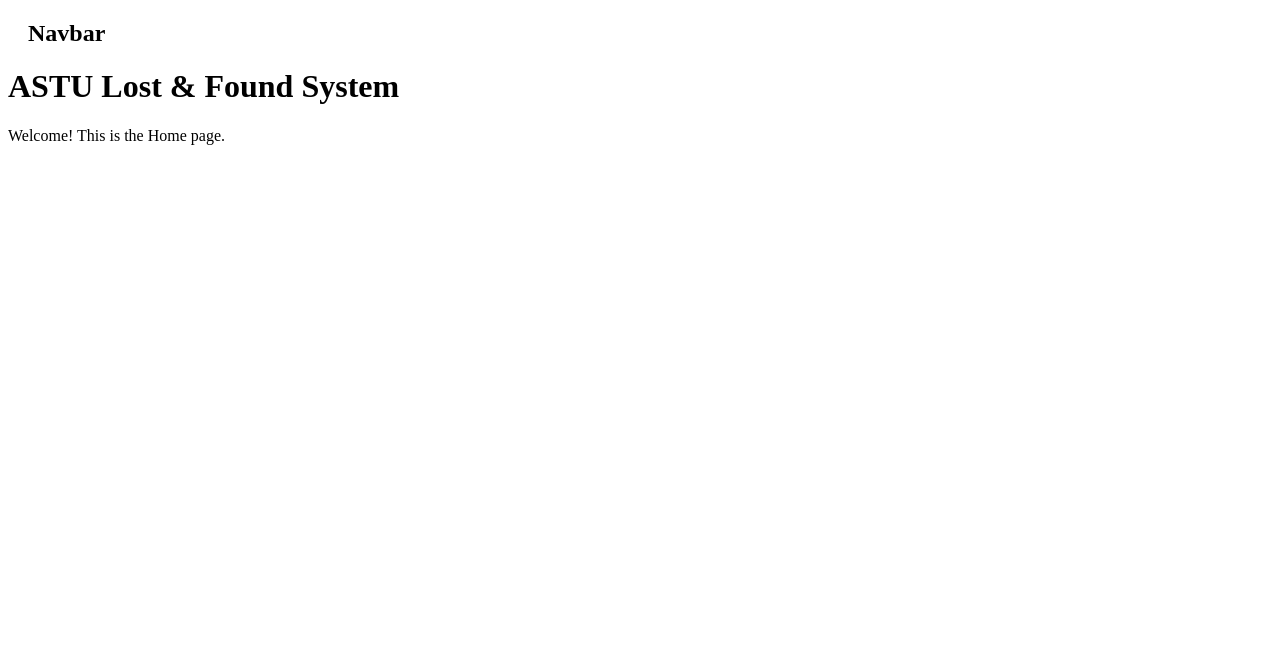
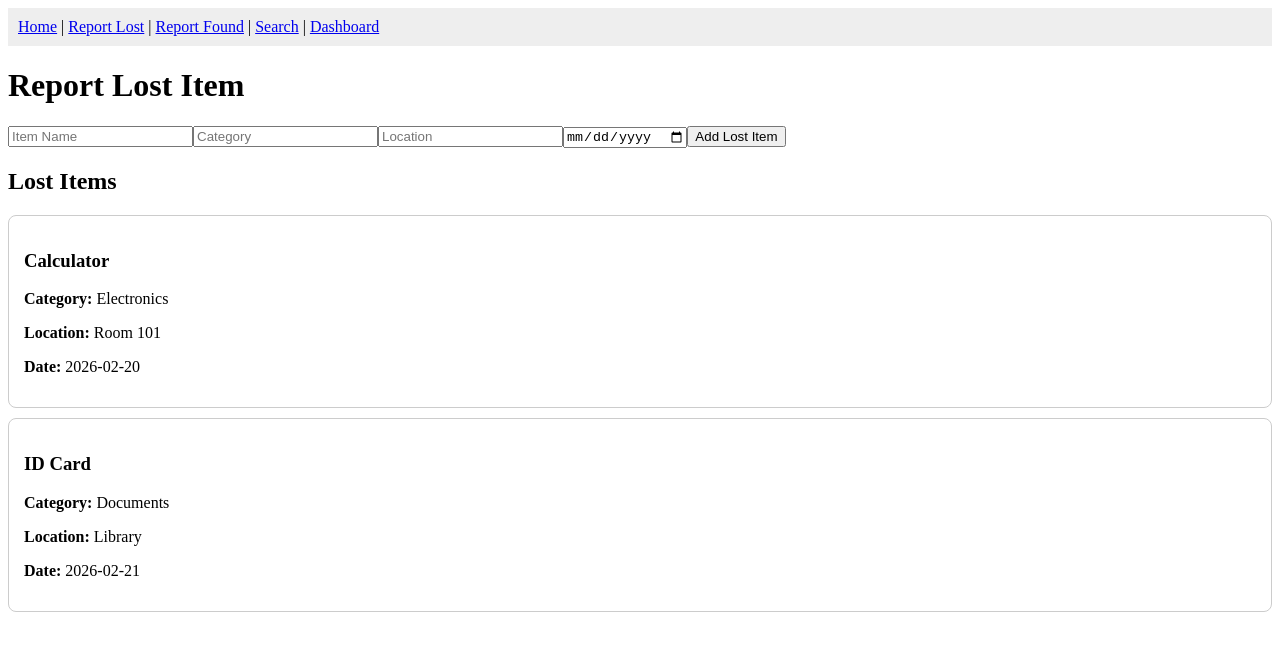
Before and after one commit to babaty73/lost-and-found, a React (Vite) app: page /Reportlost in a window 1280 px wide. Shown: the top 650 px of the page. Built offline with nearby package versions, Linux system fonts and the light colour scheme.

Commit message:
Add React Router setup and Navbar navigation

```diff
--- a/package.json
+++ b/package.json
@@ -10,14 +10,12 @@
     "preview": "vite preview"
   },
   "dependencies": {
-    "react": "^19.2.0",
-    "react-dom": "^19.2.0",
+    "react": "^18.2.0",
+    "react-dom": "^18.2.0",
     "react-router-dom": "^7.13.1"
   },
   "devDependencies": {
     "@eslint/js": "^9.39.1",
-    "@types/react": "^19.2.7",
-    "@types/react-dom": "^19.2.3",
     "@vitejs/plugin-react": "^5.1.1",
     "eslint": "^9.39.1",
     "eslint-plugin-react-hooks": "^7.0.1",
--- a/src/App.jsx
+++ b/src/App.jsx
@@ -1,12 +1,23 @@
+import { Routes, Route } from "react-router-dom";
 import Navbar from "./components/Navbar";
 import Home from "./pages/Home";
+import ReportLost from "./pages/ReportLost";
+import ReportFound from "./pages/ReportFound";
+import Search from "./pages/Search";
+import Dashboard from "./pages/Dashboard";
 
 function App() {
   return (
-    <div>
+    <>
       <Navbar />
-      <Home />
-    </div>
+      <Routes>
+        <Route path="/" element={<Home />} />
+        <Route path="/Reportlost" element={<ReportLost />} />
+        <Route path="/Reportfound" element={<ReportFound />} />
+        <Route path="/Search" element={<Search />} />
+        <Route path="/Dashboard" element={<Dashboard />} />
+      </Routes>
+    </>
   );
 }
 
--- a/src/components/ItemCard.jsx
+++ b/src/components/ItemCard.jsx
@@ -0,0 +1,18 @@
+function ItemCard({ item }) {
+  return (
+    <div style={{
+      border: "1px solid #ccc",
+      padding: "15px",
+      margin: "10px 0",
+      borderRadius: "8px"
+    }}>
+      <h3>{item.name}</h3>
+      <p><strong>Category:</strong> {item.category}</p>
+      <p><strong>Location:</strong> {item.location}</p>
+      <p><strong>Date:</strong> {item.date}</p>
+      {item.image && <img src={item.image} alt={item.name} style={{ width: "100px", marginTop: "10px" }} />}
+    </div>
+  );
+}
+
+export default ItemCard;
--- a/src/components/Navbar.jsx
+++ b/src/components/Navbar.jsx
@@ -1,9 +1,13 @@
-import React from "react";
+import { Link } from "react-router-dom";
 
 function Navbar() {
   return (
-    <nav style={{ margin: "20px" }}>
-      <h2>Navbar</h2>
+    <nav style={{ padding: "10px", background: "#eee" }}>
+      <Link to="/">Home</Link> |{" "}
+      <Link to="/report-lost">Report Lost</Link> |{" "}
+      <Link to="/report-found">Report Found</Link> |{" "}
+      <Link to="/search">Search</Link> |{" "}
+      <Link to="/dashboard">Dashboard</Link>
     </nav>
   );
 }
--- a/src/data/data.js
+++ b/src/data/data.js
@@ -0,0 +1,16 @@
+export const items = [
+  {
+    name: "Calculator",
+    category: "Electronics",
+    location: "Room 101",
+    date: "2026-02-20",
+    image: null
+  },
+  {
+    name: "ID Card",
+    category: "Documents",
+    location: "Library",
+    date: "2026-02-21",
+    image: null
+  }
+];
--- a/src/main.jsx
+++ b/src/main.jsx
@@ -1,7 +1,7 @@
 import React from "react";
 import ReactDOM from "react-dom/client";
+import { BrowserRouter } from "react-router-dom";
 import App from "./App";
-import { BrowserRouter } from "react-router-dom";
 
 ReactDOM.createRoot(document.getElementById("root")).render(
   <React.StrictMode>
--- a/src/pages/Dashboard.jsx
+++ b/src/pages/Dashboard.jsx
@@ -0,0 +1,10 @@
+function Dashboard() {
+  return (
+    <div style={{ padding: "20px" }}>
+      <h1>Dashboard</h1>
+      <p>Welcome to your dashboard! Here you can manage your reports and view statistics.</p>
+    </div>
+  );
+}
+
+export default Dashboard;
--- a/src/pages/Home.jsx
+++ b/src/pages/Home.jsx
@@ -1,10 +1,5 @@
 function Home() {
-  return (
-    <div>
-      <h1>ASTU Lost & Found System</h1>
-      <p>Welcome! This is the Home page.</p>
-    </div>
-  );
+  return <h1>Home Page</h1>;
 }
 
 export default Home;
--- a/src/pages/ReportFound.jsx
+++ b/src/pages/ReportFound.jsx
@@ -0,0 +1,5 @@
+function ReportFound() {
+  return <h1>Report Found Page</h1>;
+}
+
+export default ReportFound;
--- a/src/pages/ReportLost.jsx
+++ b/src/pages/ReportLost.jsx
@@ -0,0 +1,36 @@
+import { useState } from "react";
+import { items } from "../data/data";
+import ItemCard from "../components/ItemCard";
+
+function ReportLost() {
+  const [lostItems, setLostItems] = useState(items);
+  const [form, setForm] = useState({ name: "", category: "", location: "", date: "" });
+
+  const handleChange = (e) => {
+    setForm({ ...form, [e.target.name]: e.target.value });
+  };
+
+  const handleSubmit = (e) => {
+    e.preventDefault();
+    setLostItems([...lostItems, form]);
+    setForm({ name: "", category: "", location: "", date: "" });
+  };
+
+  return (
+    <div>
+      <h1>Report Lost Item</h1>
+      <form onSubmit={handleSubmit}>
+        <input name="name" placeholder="Item Name" value={form.name} onChange={handleChange} required />
+        <input name="category" placeholder="Category" value={form.category} onChange={handleChange} required />
+        <input name="location" placeholder="Location" value={form.location} onChange={handleChange} required />
+        <input type="date" name="date" value={form.date} onChange={handleChange} required />
+        <button type="submit">Add Lost Item</button>
+      </form>
+
+      <h2>Lost Items</h2>
+      {lostItems.map((item, index) => <ItemCard key={index} item={item} />)}
+    </div>
+  );
+}
+
+export default ReportLost;
--- a/src/pages/Search.jsx
+++ b/src/pages/Search.jsx
@@ -0,0 +1,10 @@
+function Search() {
+    return (
+        <div style={{ padding: "20px" }}>
+            <h1>Search</h1>
+            <p>Search for lost or found items here. Use the filters to narrow down your search results.</p>
+        </div>
+    );
+}
+
+export default Search;
```
Also changed, not shown: 1 other file (tests, documents, lock files or other folders).
